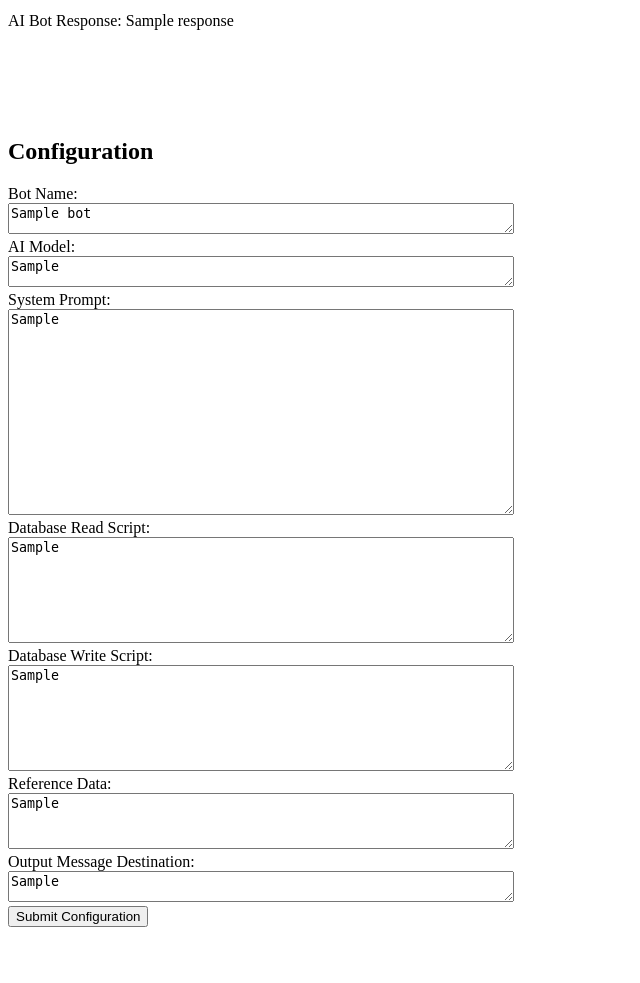
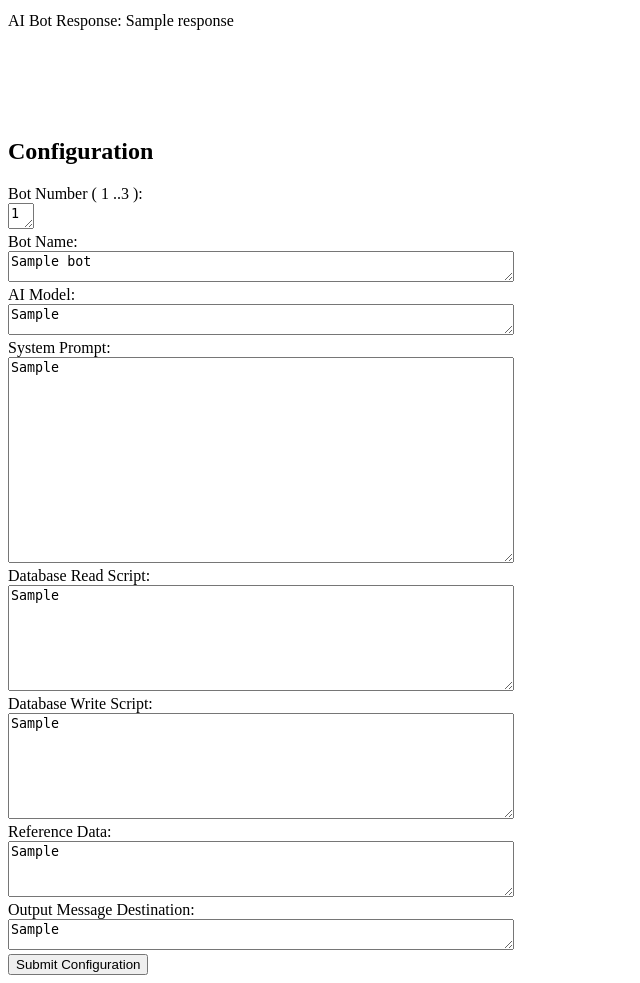
Before and after one commit to stuarth-afk/AI_Project_1, a Flask app: template templates/page_1.html in a window 1280 px wide. Shown: the part 341-1324 px from the top of the page, without its empty margins (0-640 px from the left). Before the commit the page ends 1268 px from the top, so only its background shows below. Run offline with Flask 3, Linux system fonts and the light colour scheme; the template is opened without the code that fills it: most values are stand-ins (such as "Sample title", 1, 10 or a date in 2020); parts of the project's set-up code (start-up, migrations or seed data) failed here and were passed over; some libraries are stand-ins or nearby versions.

Commit message:
Update page_1.html

```diff
--- a/templates/page_1.html
+++ b/templates/page_1.html
@@ -17,6 +17,9 @@
 
 <h2>Configuration</h2>
 <form action="/submit_config" method="post">
+  <label for="number">Bot Number ( 1 ..3 ):</label><br>
+  <textarea id="number" name="number" style="width: 20px; height: 20px;" autocomplete="off">{{ bot.number }}</textarea><br>
+
   <label for="name">Bot Name:</label><br>
   <textarea id="name" name="name" style="width: 500px; height: 25px;" autocomplete="off">{{ bot.name }}</textarea><br>
 
```
